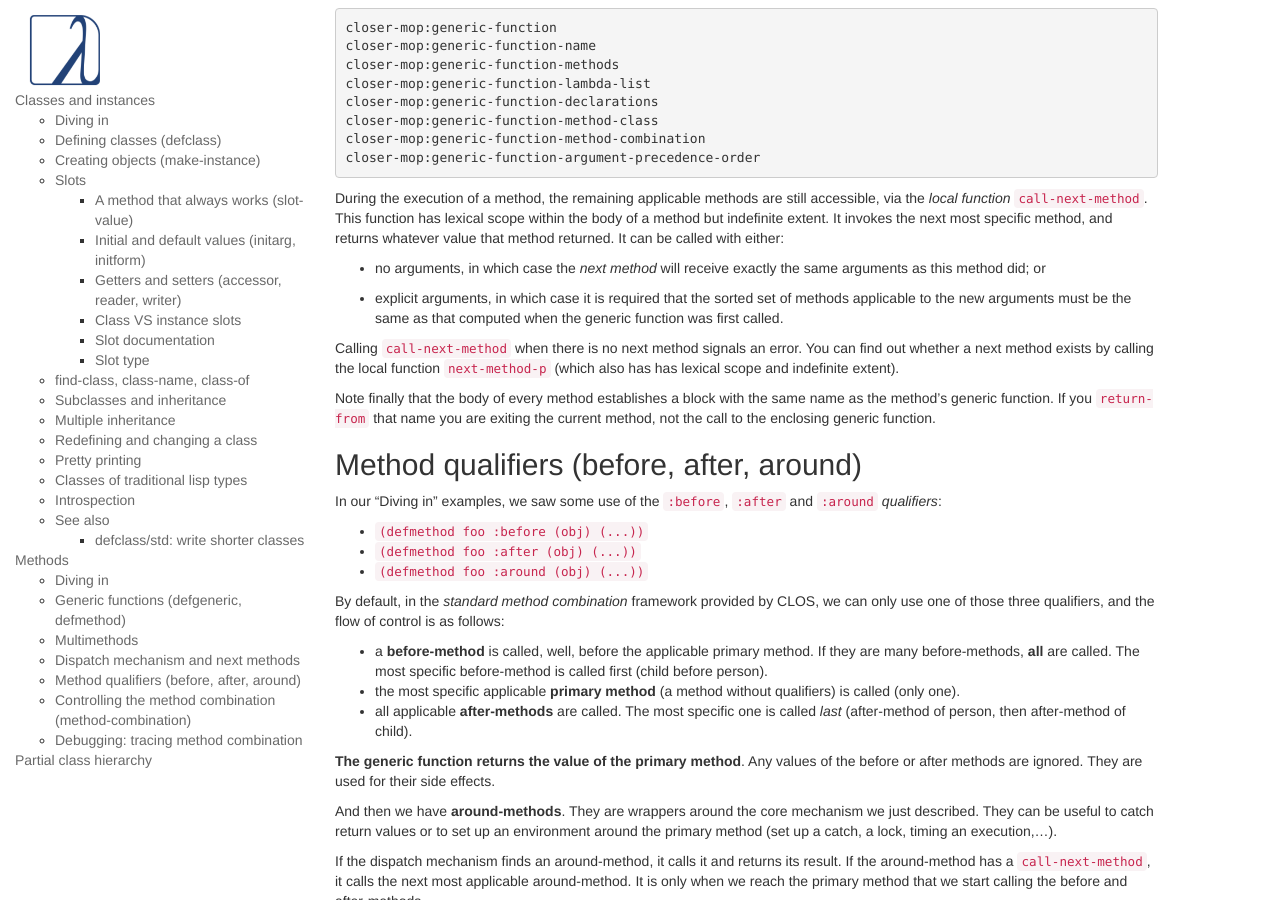
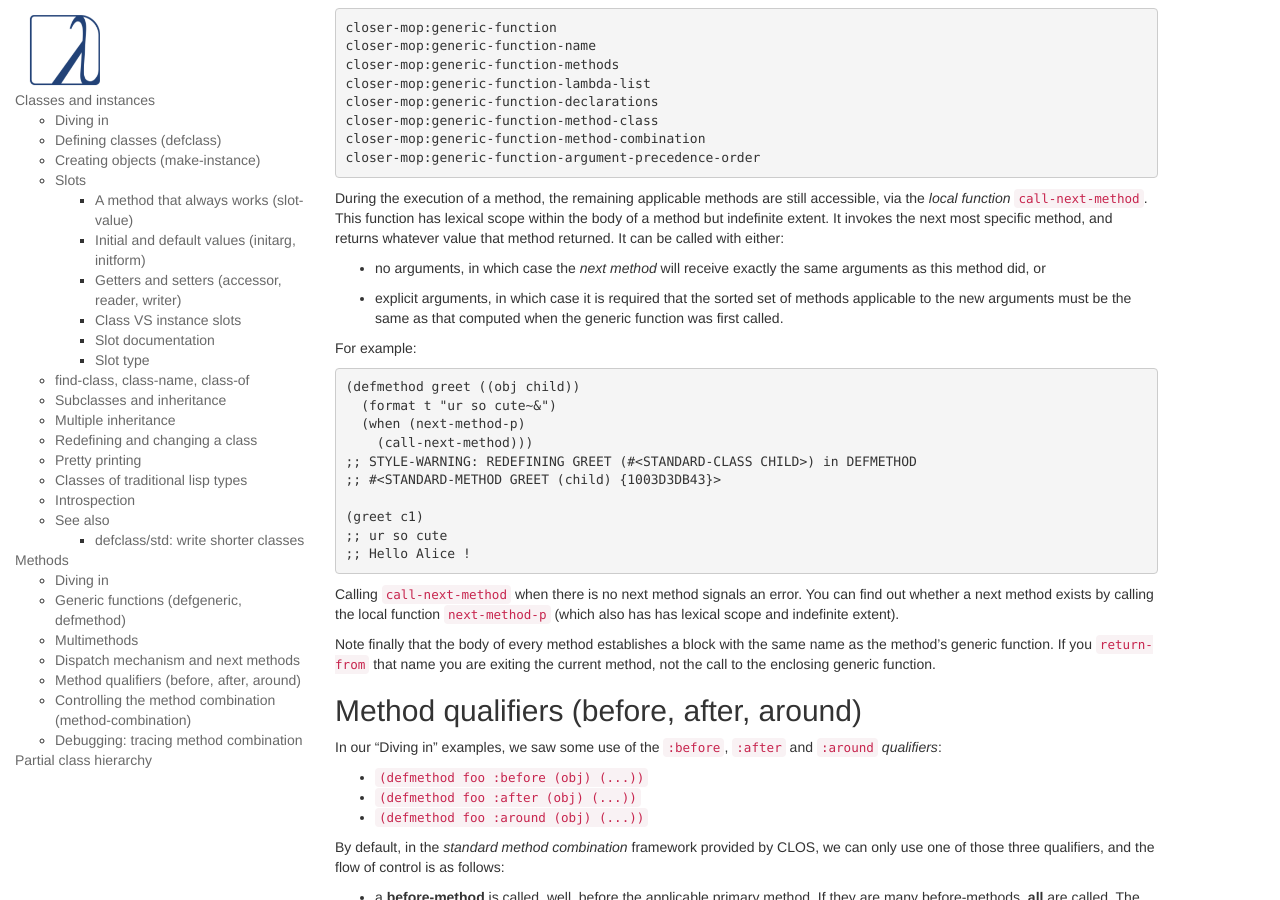
Before and after one commit to LispCookbook/cl-cookbook, a Jekyll site: the page built from clos.md, in a window 1280 px wide and 900 px high, scrolled down 17067 px. Built offline with Jekyll 4.4.1, drawn with Linux system fonts in a browser that asks for light colours.

Commit message:
clos - call-next-method exple

```diff
--- a/clos.md
+++ b/clos.md
@@ -1131,12 +1131,27 @@ the body of a method but indefinite extent. It invokes the next most
 specific method, and returns whatever value that method returned. It
 can be called with either:
 
-*   no arguments, in which case the <cite>next method</cite> will
-    receive exactly the same arguments as this method did; or
+*   no arguments, in which case the *next method* will
+    receive exactly the same arguments as this method did, or
 
 *   explicit arguments, in which case it is required that the
     sorted set of methods applicable to the new arguments must be the same
     as that computed when the generic function was first called.
+
+For example:
+
+~~~lisp
+(defmethod greet ((obj child))
+  (format t "ur so cute~&")
+  (when (next-method-p)
+    (call-next-method)))
+;; STYLE-WARNING: REDEFINING GREET (#<STANDARD-CLASS CHILD>) in DEFMETHOD
+;; #<STANDARD-METHOD GREET (child) {1003D3DB43}>
+
+(greet c1)
+;; ur so cute
+;; Hello Alice !
+~~~
 
 Calling `call-next-method` when there is no next method
 signals an error. You can find out whether a next method exists by
```
